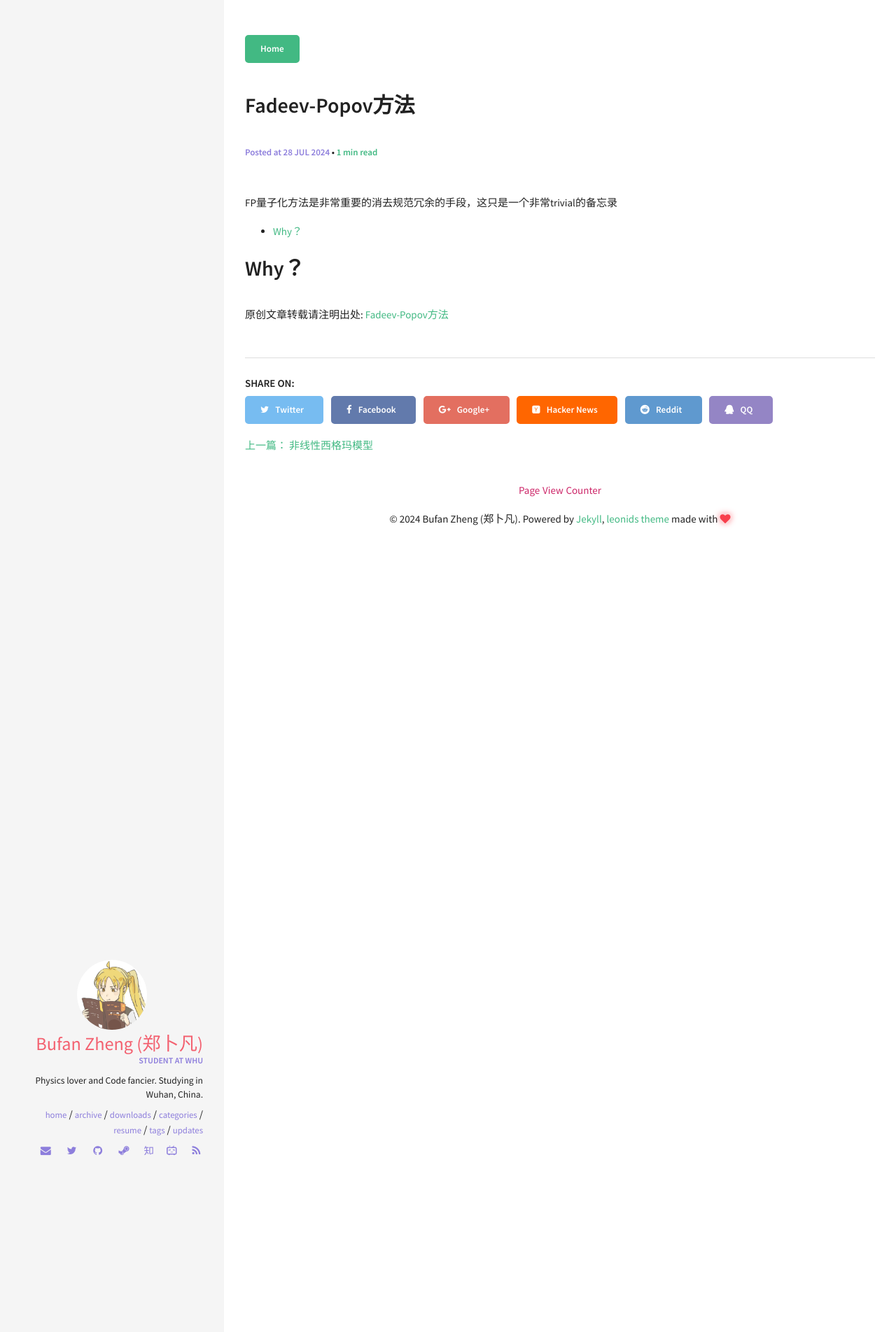
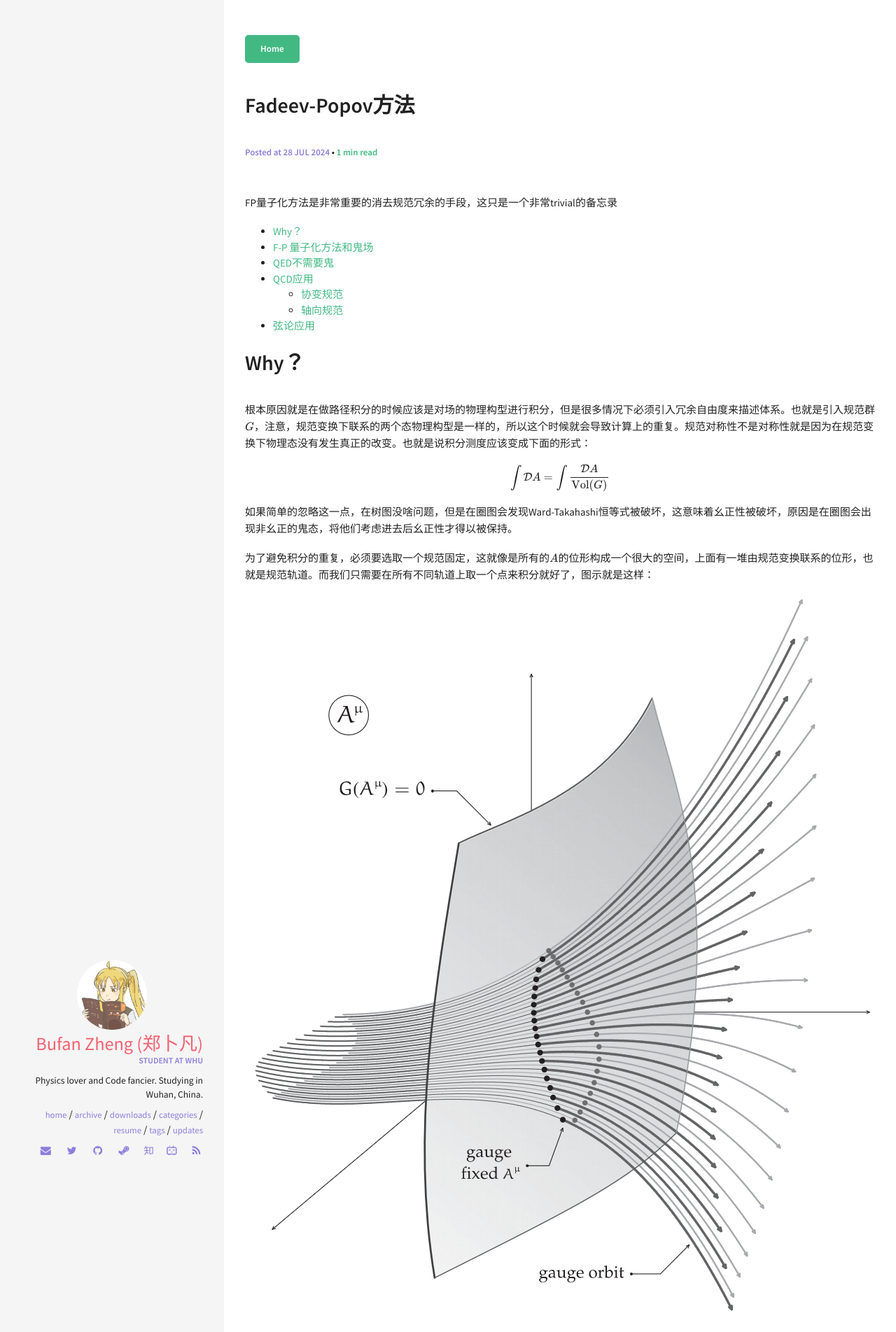
Before and after one commit to WHUZBF/whuzbf.github.io, a Jekyll site: the page built from _posts/2024-7-28-FP.md, in a window 1280 px wide. Shown: the top 1904 px of the page at 70% size. Built offline with Jekyll 4.4.1, drawn with Linux system fonts in a browser that asks for light colours; comment, search, counter and statistics services are not loaded; some of the changed text lies outside the part shown.

Commit message:
更新Youla

```diff
--- a/_posts/2024-7-28-FP.md
+++ b/_posts/2024-7-28-FP.md
@@ -13,3 +13,43 @@ FP量子化方法是非常重要的消去规范冗余的手段，这只是一个
 {:toc }
 
 # Why？
+
+根本原因就是在做路径积分的时候应该是对场的物理构型进行积分，但是很多情况下必须引入冗余自由度来描述体系。也就是引入规范群$G$，注意，规范变换下联系的两个态物理构型是一样的，所以这个时候就会导致计算上的重复。规范对称性不是对称性就是因为在规范变换下物理态没有发生真正的改变。也就是说积分测度应该变成下面的形式：
+
+$$
+\int \mathcal{D} A = \int \frac{\mathcal{D}A}{\operatorname{Vol}(G)}
+$$
+
+如果简单的忽略这一点，在树图没啥问题，但是在圈图会发现Ward-Takahashi恒等式被破坏，这意味着幺正性被破坏，原因是在圈图会出现非幺正的鬼态，将他们考虑进去后幺正性才得以被保持。
+
+为了避免积分的重复，必须要选取一个规范固定，这就像是所有的$A$的位形构成一个很大的空间，上面有一堆由规范变换联系的位形，也就是规范轨道。而我们只需要在所有不同轨道上取一个点来积分就好了，图示就是这样：
+
+![规范固定](\img\posts\FP\1.bmp)
+
+也就是在一个截面上进行积分，这里
+
+$$
+G(A^\mu)=0
+$$
+
+是规范固定的一般形式，$G$是任意的函数。对于QED，他是线性的，所以规范固定操作起来非常简单，你会发现不需要引入鬼场。但是对于QCD，规范固定的形式更加复杂，甚至严格来说任何$G$的选取都会导致规范固定截面和规范轨道有多个交点，也就是所谓的Gribov ambiguity。任意一个$G$必然会导致规范固定解的多值性，也就是Gribov copies，也就是说完全定下规范是不可能的！但是Gribov copies只会有非微扰的效应，所以在微扰的层面上这么做还是安全的。
+
+按照这个想法，看来我们要做的就是把$\mathcal{D}A$分成两部分，一部分是在截面上的积分，一部分是截面随着gauge orbits流动的积分，这也就是其它的冗余部分，接下来就来干这个事情。
+
+# F-P 量子化方法和鬼场
+
+下面以YM规范理论为例来讲清楚F-P方法。
+
+
+
+# QED不需要鬼
+
+
+# QCD应用
+
+## 协变规范
+
+## 轴向规范
+
+
+# 弦论应用
```
Also changed, not shown: _posts/2024-8-9-Youla.md (added, +224 -0 lines), img/Youla.png (added).
